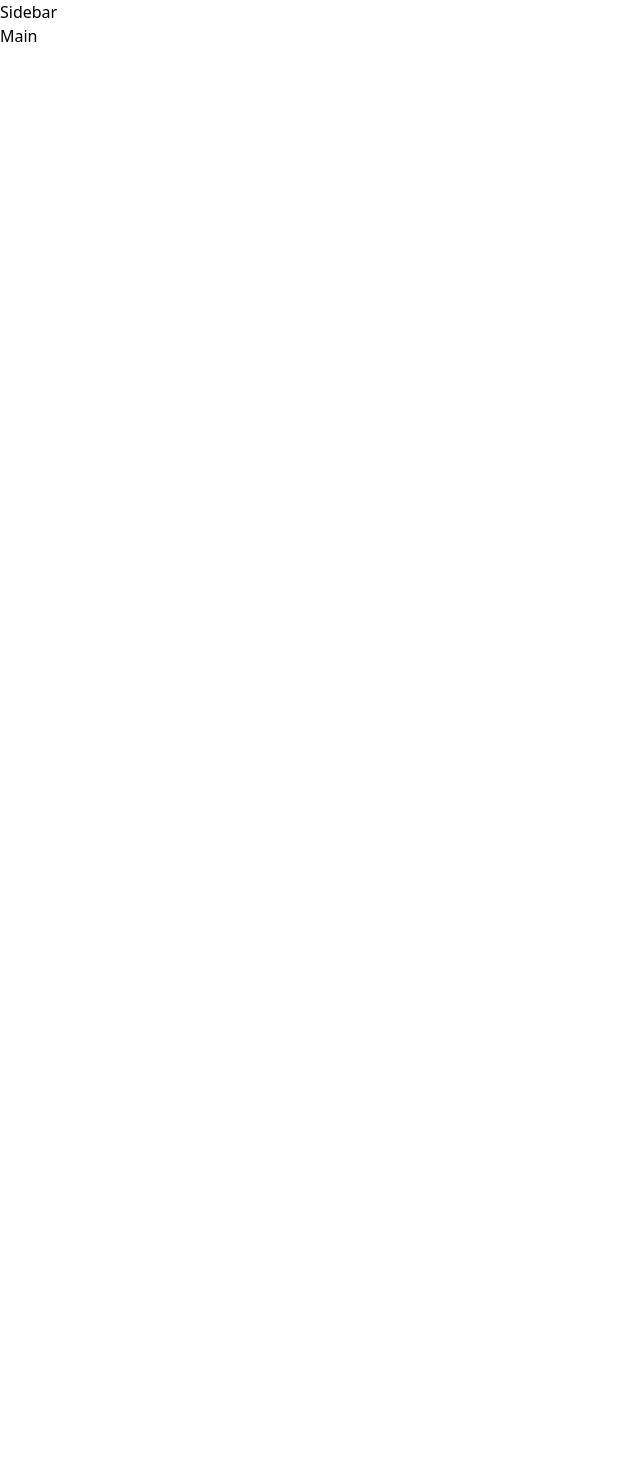
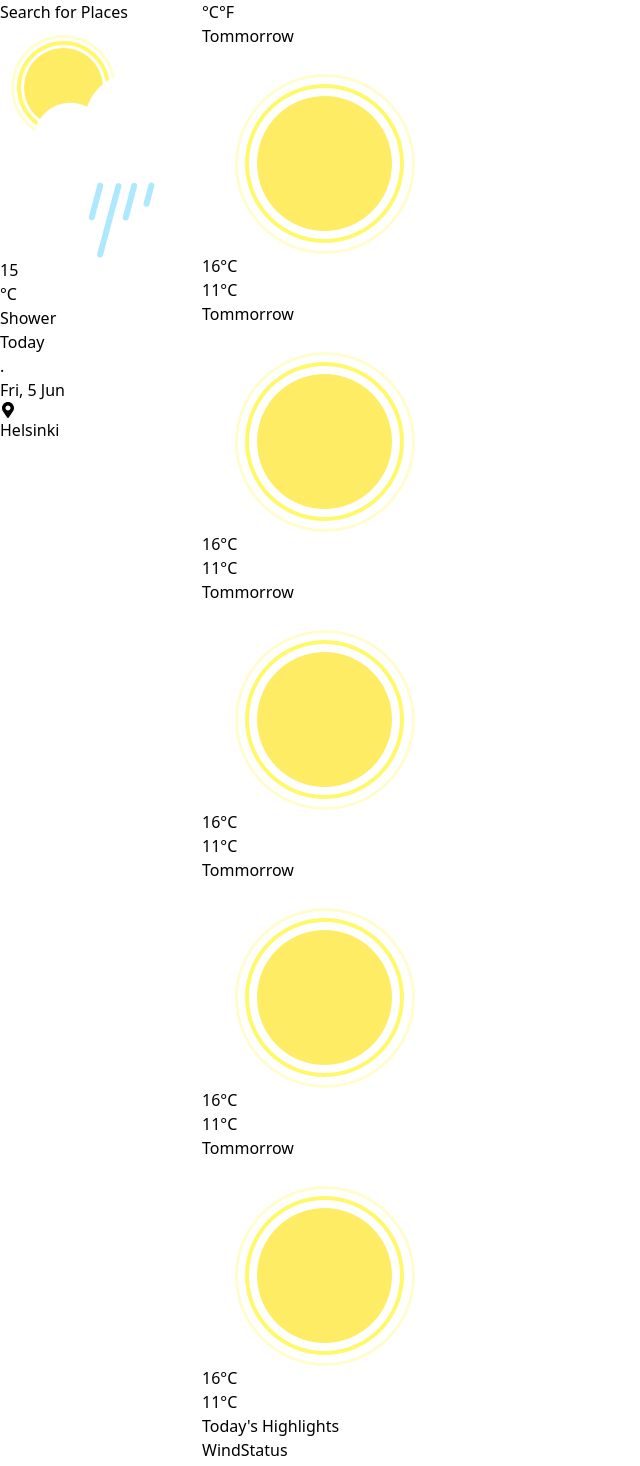
Before and after one commit to gomez3377/weather_project_3, a React (Vite) app: page / in a window 1280 px wide. Shown: the top 1466 px of the page, without its empty margins (0-640 px from the left). Before the commit the page ends 800 px from the top, so only its background shows below. Built offline with nearby package versions, Linux system fonts and the light colour scheme.

Commit message:
added the base components

```diff
--- a/src/App.jsx
+++ b/src/App.jsx
@@ -1,28 +1,28 @@
 import { useState } from 'react'
 import './App.css'
 import Main from './components/Main'
-import Sidebar from './components/Sidebar'
+import CurrentWeather from './components/CurrentWeather'
+import clear from "./assets/img/Clear.png"
+import hail from "./assets/img/Hail.png"
+import heavyCloud from "./assets/img/HeavyCloud.png"
+import heavyRain from "./assets/img/HeavyRain.png"
+import lightCloud from "./assets/img/LightCloud.png"
+import lightRain from "./assets/img/LightRain.png"
+import  shower from "./assets/img/Shower.png"
+import sleet from "./assets/img/Sleet.png"
+import snow from "./assets/img/Snow.png"
+import thunderstorm from "./assets/img/Thunderstorm.png"
 
 function App() {
 
-
+  const [weatherConditions, setWeatherConditions] = useState([clear, hail, heavyCloud, heavyRain, lightCloud, lightRain, shower, sleet, snow, thunderstorm])
   return (
-    <div className="App font-sans">
-      <Sidebar/>
-      <Main/>
+    <div className="App flex">
+      <CurrentWeather weatherConditions={weatherConditions}/>
+      <Main weatherConditions={weatherConditions}/>
 
     </div>
   )
 }
 
 export default App
-
-// colors
-// midnight-blue #100E1D
-// dark-blue #1E213A
-// gold-yellow #FFEC65
-// gray #6E707A
-// near-white #E7E7EB
-// light-gray #A09FB1
-// light-blue ##585676
-// blue #3C47E9
--- /dev/null
+++ b/src/components/AirPressure.jsx
@@ -0,0 +1,9 @@
+import React from 'react'
+
+const AirPressure = () => {
+  return (
+    <div>AirPressure</div>
+  )
+}
+
+export default AirPressure
--- /dev/null
+++ b/src/components/CurrentWeather.jsx
@@ -0,0 +1,36 @@
+import React  from 'react'
+
+import { FaMapMarkerAlt } from "react-icons/fa"
+import CurrentWeatherCondition from './CurrentWeatherCondition'
+
+
+const CurrentWeather = ({ weatherConditions }) => {
+
+
+  return (
+    <div>
+      <header>
+        <button>Search for Places</button>
+        <div>
+
+        </div>
+
+      </header>
+      {/* Weather Display */}
+      <CurrentWeatherCondition weatherConditions={weatherConditions}/>
+      <footer>
+        <div id="current-date">
+          <p>Today</p>
+          <p>.</p>
+          <p>Fri, 5 Jun</p>
+        </div>
+        <div id="current-location">
+        <FaMapMarkerAlt/>
+          <p>Helsinki</p>
+        </div>
+      </footer>
+    </div>
+  )
+}
+
+export default CurrentWeather
--- /dev/null
+++ b/src/components/CurrentWeatherCondition.jsx
@@ -0,0 +1,13 @@
+import React from 'react'
+
+const CurrentWeatherCondition = ( { weatherConditions }) => {
+  return (
+    <div>
+    <img src={weatherConditions[6]} alt="current-weather-condition" />
+    <div><h1>15</h1><p>&deg;C</p></div>
+    <h2>Shower</h2>
+  </div>
+  )
+}
+
+export default CurrentWeatherCondition
--- /dev/null
+++ b/src/components/FiveDayForecast.jsx
@@ -0,0 +1,16 @@
+import React from 'react'
+import SingleDayForecast from './SingleDayForecast'
+
+const FiveDayForecast = ( { weatherConditions } ) => {
+  return (
+    <div>
+        <SingleDayForecast weatherConditions={weatherConditions} />
+        <SingleDayForecast weatherConditions={weatherConditions} />
+        <SingleDayForecast weatherConditions={weatherConditions} />
+        <SingleDayForecast weatherConditions={weatherConditions} />
+        <SingleDayForecast weatherConditions={weatherConditions} />
+    </div>
+  )
+}
+
+export default FiveDayForecast
--- /dev/null
+++ b/src/components/Highlights.jsx
@@ -0,0 +1,19 @@
+import React from 'react'
+import AirPressure from './AirPressure'
+import Humidity from './Humidity'
+import Visibility from './Visibility'
+import WindStatus from './WindStatus'
+
+const Highlights = () => {
+  return (
+    <div>
+        <h3>Today's Highlights</h3>
+        <WindStatus/>
+        <Humidity/>
+        <Visibility/>
+        <AirPressure/>
+    </div>
+  )
+}
+
+export default Highlights
--- /dev/null
+++ b/src/components/Humidity.jsx
@@ -0,0 +1,9 @@
+import React from 'react'
+
+const Humidity = () => {
+  return (
+    <div>Humidity</div>
+  )
+}
+
+export default Humidity
--- a/src/components/Main.jsx
+++ b/src/components/Main.jsx
@@ -1,8 +1,17 @@
 import React from 'react'
+import FiveDayForecast from './FiveDayForecast'
+import Highlights from './Highlights'
 
-const Main = () => {
+const Main = ({ weatherConditions }) => {
   return (
-    <div>Main</div>
+    <div>
+        <header>
+            <button>&deg;C</button>
+            <button>&deg;F</button>
+        </header>
+       <FiveDayForecast weatherConditions={weatherConditions}/>
+       <Highlights/>
+    </div>
   )
 }
 
--- a/src/components/Sidebar.jsx
+++ /dev/null
@@ -1,9 +0,0 @@
-import React from 'react'
-
-const Sidebar = () => {
-  return (
-    <div>Sidebar</div>
-  )
-}
-
-export default Sidebar
--- /dev/null
+++ b/src/components/SingleDayForecast.jsx
@@ -0,0 +1,16 @@
+import React from 'react'
+
+const SingleDayForecast = ({ weatherConditions }) => {
+  return (
+    <div>
+        <h4>Tommorrow</h4>
+        <img src={weatherConditions[0]} alt="weatherCondition" />
+        <div className="temperatures">
+            <p>16&deg;C</p>
+            <p>11&deg;C</p>
+        </div>
+    </div>
+  )
+}
+
+export default SingleDayForecast
--- /dev/null
+++ b/src/components/Visibility.jsx
@@ -0,0 +1,9 @@
+import React from 'react'
+
+const Visibility = () => {
+  return (
+    <div>Visibility</div>
+  )
+}
+
+export default Visibility
--- /dev/null
+++ b/src/components/WindStatus.jsx
@@ -0,0 +1,9 @@
+import React from 'react'
+
+const WindStatus = () => {
+  return (
+    <div>WindStatus</div>
+  )
+}
+
+export default WindStatus
```
